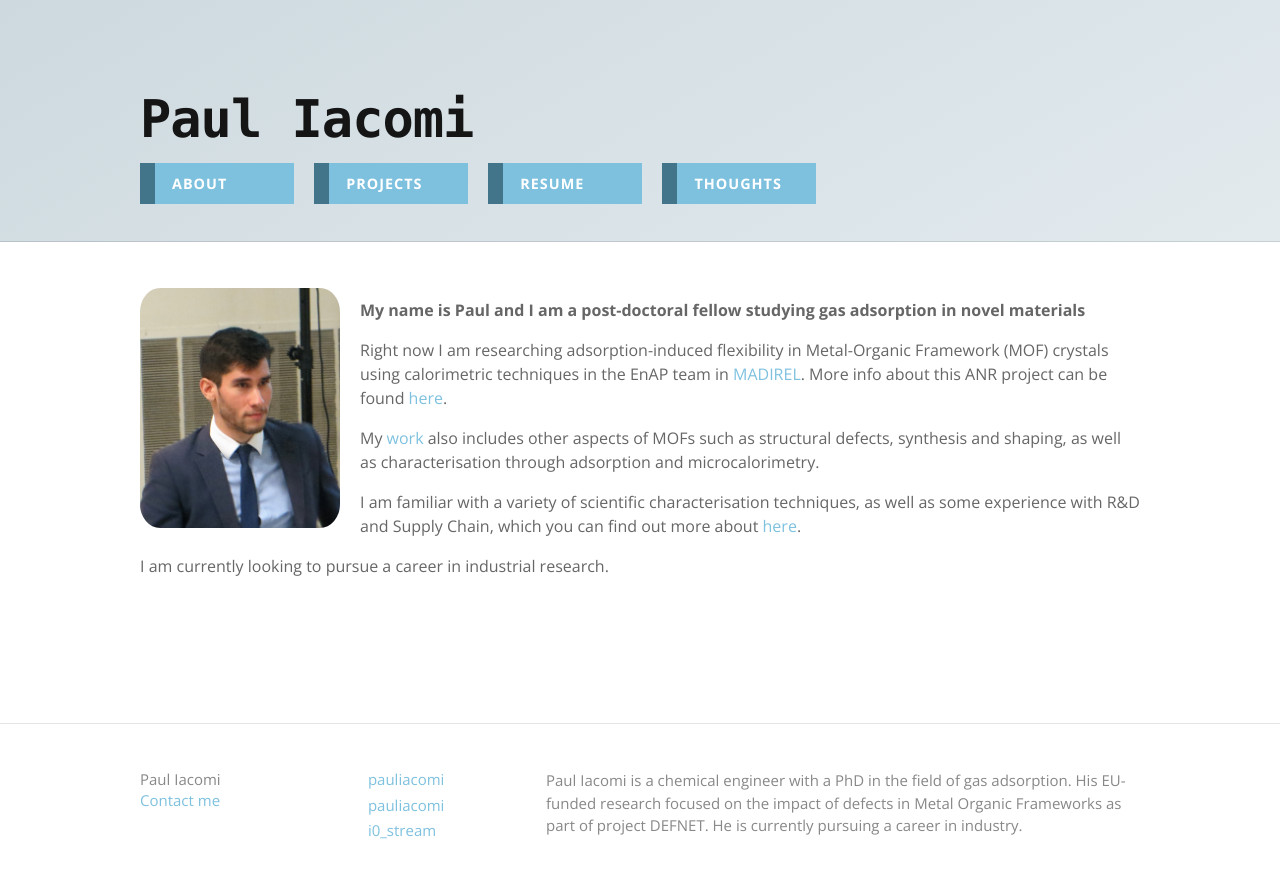
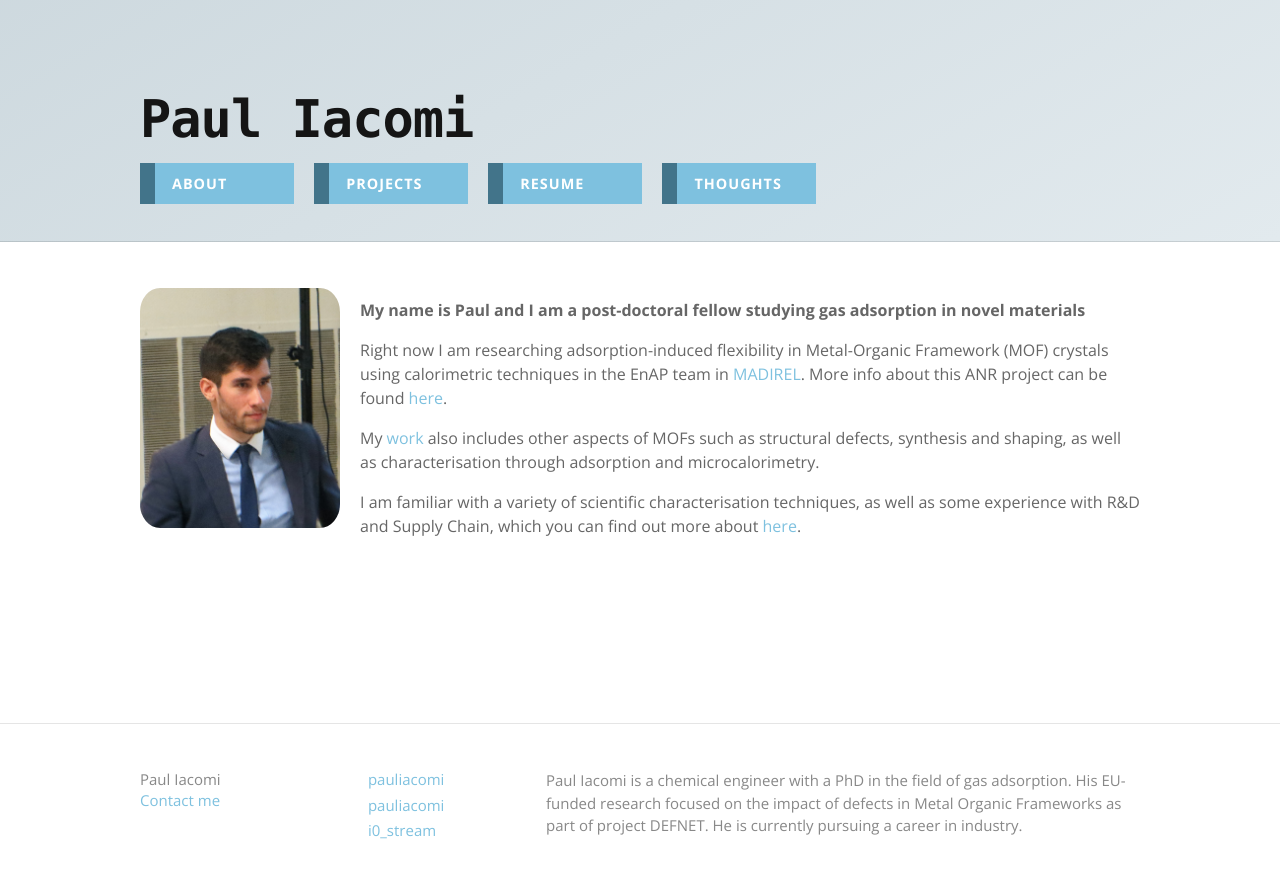
Before and after one commit to pauliacomi/pauliacomi.github.com, a Jekyll site: the page built from index.md, in a window 1280 px wide. Shown: the top 878 px of the page. Built offline with Jekyll 4.4.1, drawn with Linux system fonts in a browser that asks for light colours.

Commit message:
Update index.md

```diff
--- a/index.md
+++ b/index.md
@@ -20,5 +20,3 @@ adsorption and microcalorimetry.
 I am familiar with a variety of scientific characterisation techniques,
 as well as some experience with R&D and Supply Chain, which you can find
 out more about [here](/about).
-
-I am currently looking to pursue a career in industrial research.
```
